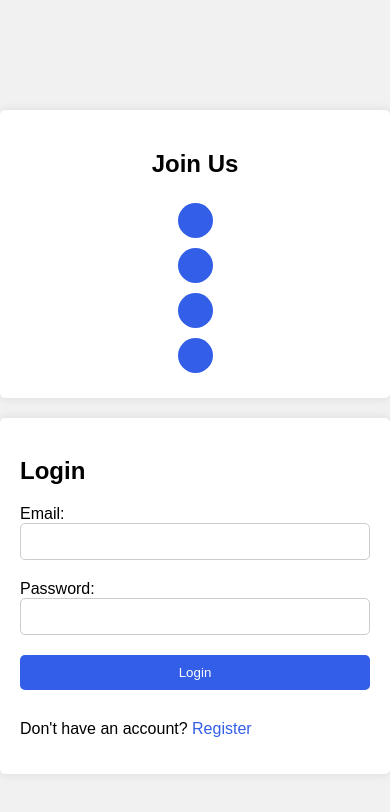
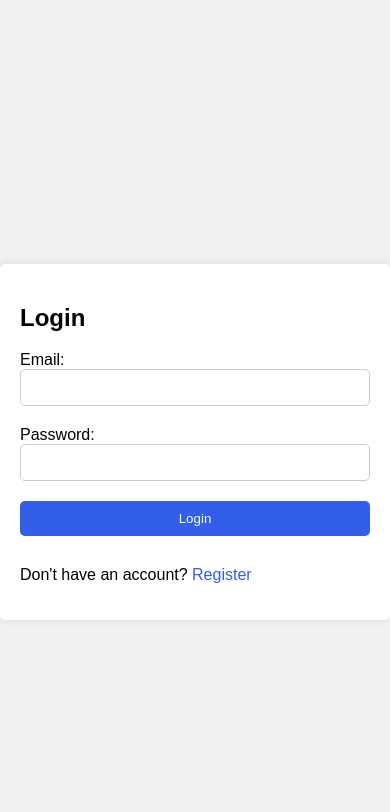
Before and after one commit to RandikaEdirisooriya/webRTC-With-Zegocloud, a plain HTML site: page login.html in a window 390 px wide. Drawn offline with Linux system fonts and the light colour scheme.

Commit message:
change css to responsive

```diff
--- a/login.html
+++ b/login.html
@@ -8,13 +8,7 @@
 </head>
 <body>
 <div class="container">
-  <div class="social-icons">
-    <h2>Join Us</h2>
-    <a href="#" target="_blank"><i class="fa fa-instagram"></i></a>
-    <a href="#" target="_blank"><i class="fa fa-facebook"></i></a>
-    <a href="#" target="_blank"><i class="fa fa-linkedin"></i></a>
-    <a href="#" target="_blank"><i class="fa fa-github"></i></a>
-  </div>
+
   <div class="login-form">
     <h2>Login</h2>
     <form id="loginForm">
```
Also changed, not shown: register.html (+1 -7 lines).
